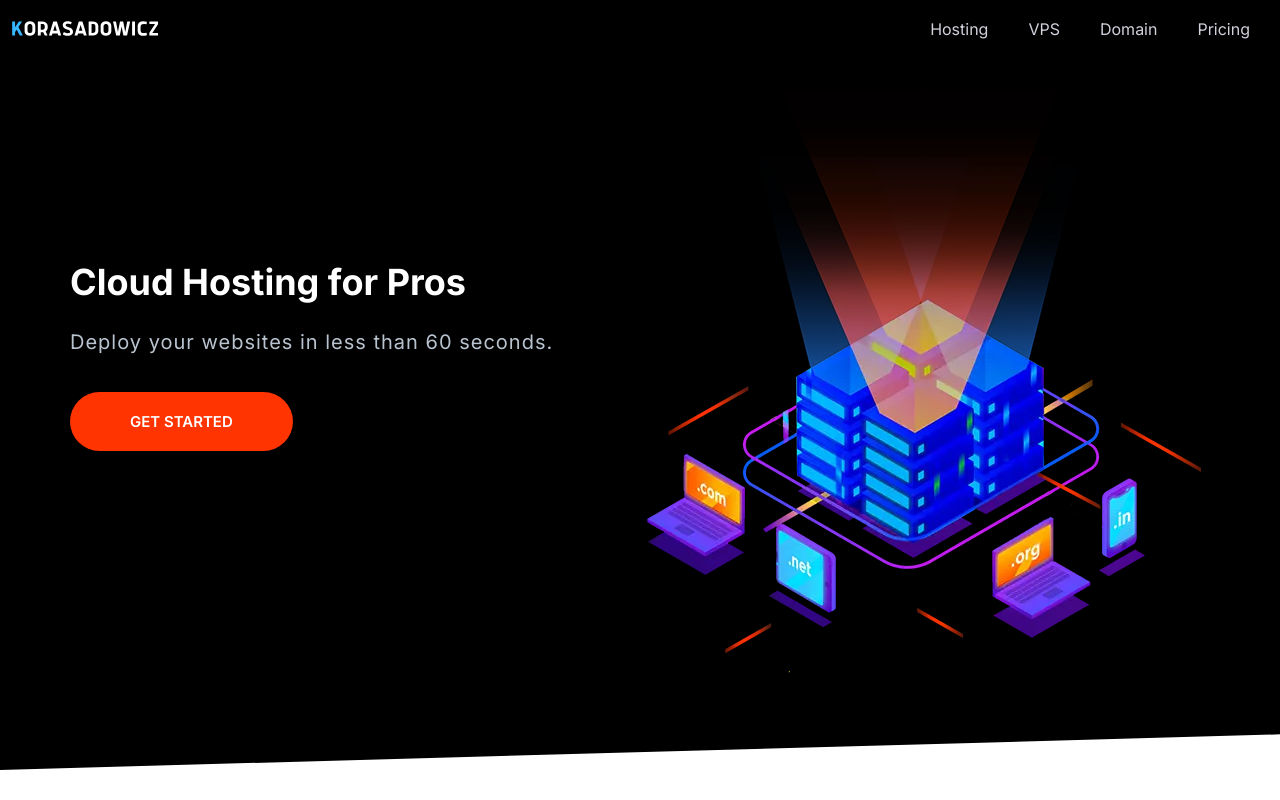
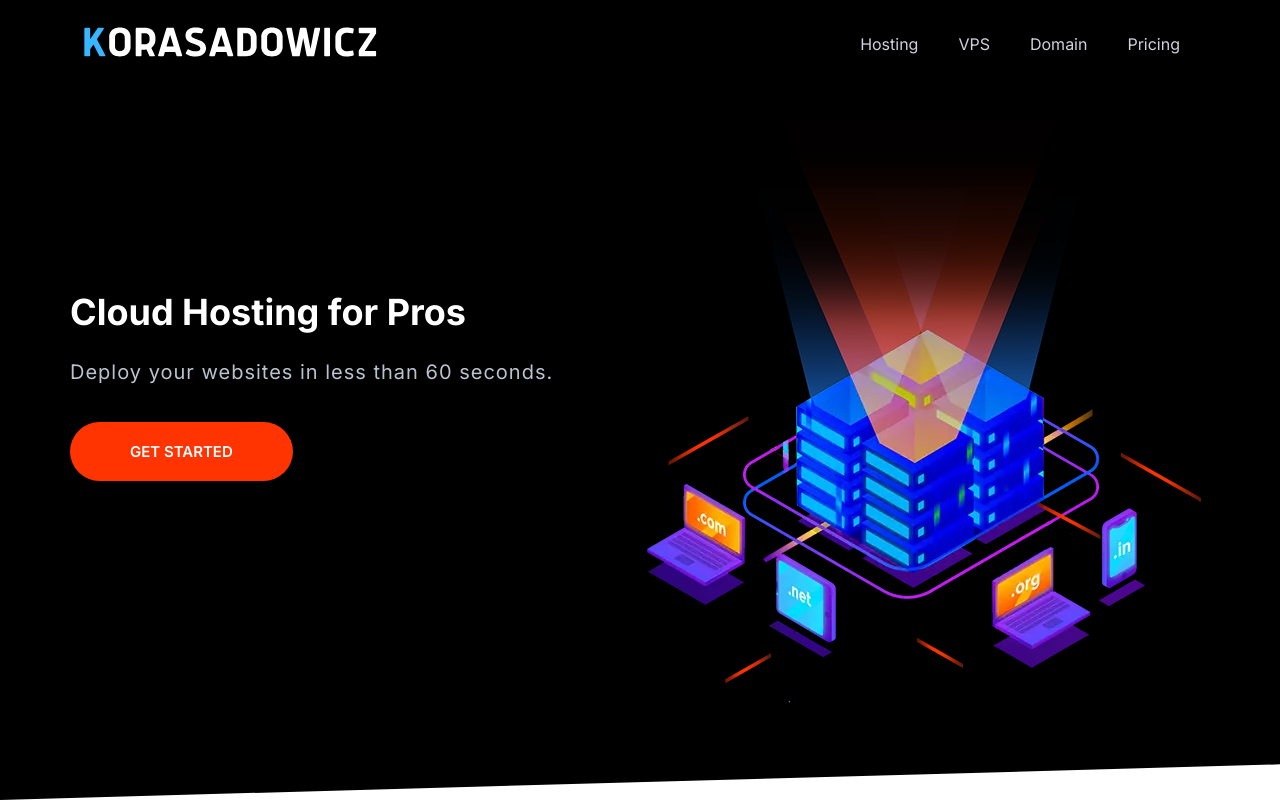
Before and after one commit to KoraDigital/kora, a website built with Parcel: page index.html in a window 1280 px wide. Shown: the top 800 px of the page. Built offline with nearby package versions, Linux system fonts and the light colour scheme.

Commit message:
Fixed Navigation.

```diff
--- a/css/styles.css
+++ b/css/styles.css
@@ -654,6 +654,9 @@ a {
 }
 
 /* Navigation Bar */
+.nav-container {
+  background: #000;
+}
 .nav {
   background: #000;
   display: flex;
@@ -700,7 +703,7 @@ a {
 
 .nav__brand {
   transform: translateY(5px);
-  width: 150px;
+  width: 300px;
 }
 
 @media screen and (min-width: 768px) {
--- a/index.html
+++ b/index.html
@@ -23,8 +23,8 @@
     <link rel="stylesheet" href="https://unpkg.com/aos@next/dist/aos.css" />
   </head>
   <body>
-    <header>
-      <nav class="nav collapsible">
+    <header class="nav-container">
+      <nav class="nav collapsible container">
         <a class="nav__brand" href="/"><img src="/images/korasadowicz.svg" alt="" /></a>
         <svg class="icon icon--white nav__toggler">
           <use href="images/sprite.svg#menu"></use>
```
